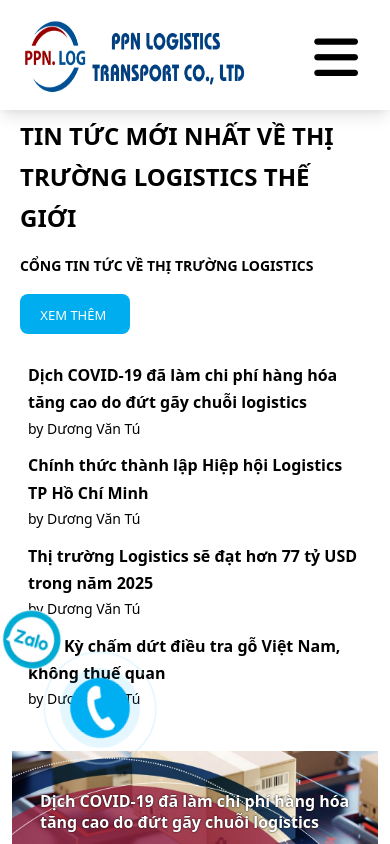
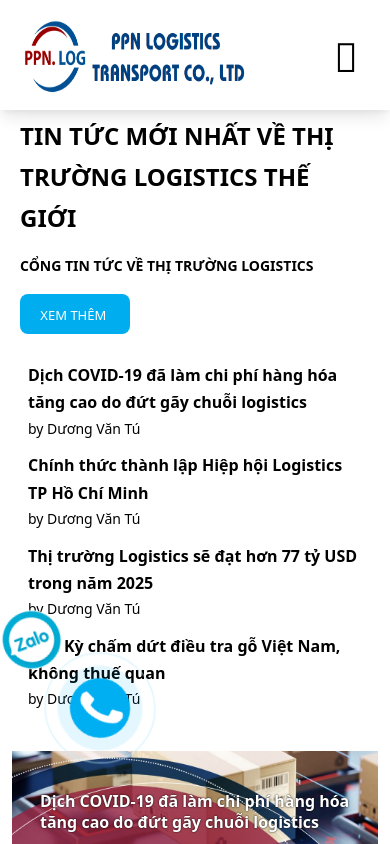
Before and after one commit to Duong-Van-Tu/PPN, a React (Create React App) app: page /news in a window 390 px wide. Shown: the top 844 px of the page. Built offline with nearby package versions, Linux system fonts and the light colour scheme; some icons are missing.

Commit message:
responsive

```diff
--- a/src/App.css
+++ b/src/App.css
@@ -467,6 +467,10 @@ html {
   background: #674a2c;
 }
 
+.footer__social p {
+  margin: 0;
+}
+
 /* .main {
   width: 500px;
   height: 500px;
--- a/src/components/navbar/Navbar.js
+++ b/src/components/navbar/Navbar.js
@@ -55,8 +55,8 @@ const Navbar = () => {
               <img src="./images/vi-vn.png" width="20" alt="" />
               <i className="mx-0.5 fad fa-caret-down"></i>
             </button>
-            <button className="btn-menu px-3" onClick={handleShowMenu}>
-              <i class="fas fa-bars"></i>
+            <button className="btn-menu" onClick={handleShowMenu}>
+            <i class="fal fa-bars"></i>
             </button>
 
             <div
@@ -121,7 +121,7 @@ const Navbar = () => {
       <div className={`nav-btn ${showHiddenMenu}`}>
         <div id="sidebar" className={`${showHiddenMenu}`}>
           <button className="toggle-btn" onClick={handleShowMenu}>
-            <i class="fal fa-times"></i>
+          <i class="fal fa-times"></i>
           </button>
           <ul>
             <Link to="/" className="nav-link" onClick={handleShowMenu}>
--- a/src/css/reponsive.css
+++ b/src/css/reponsive.css
@@ -72,7 +72,7 @@
   }
 
   .btn-menu {
-    font-size: 50px;
+    font-size: 40px;
     padding: 2px 16px;
   }
 
@@ -824,9 +824,8 @@
 
   /* footer */
   .footer {
-    height: 50vh !important;
+    height: 40vh !important;
     flex-direction: column-reverse;
-    justify-content: flex-end !important;
   }
 
   .footer__support {
@@ -834,8 +833,16 @@
   }
 
   .footer__contact {
-    margin-top: 45px;
+    margin-top: 20px;
   }
+  .footer__social {
+    top: 0 !important;
+  }
+
+  .footer__contact-title {
+    font-size: 18px !important;
+  }
+
   .footer__contact,
   .footer__social {
     width: 100% !important;
```
